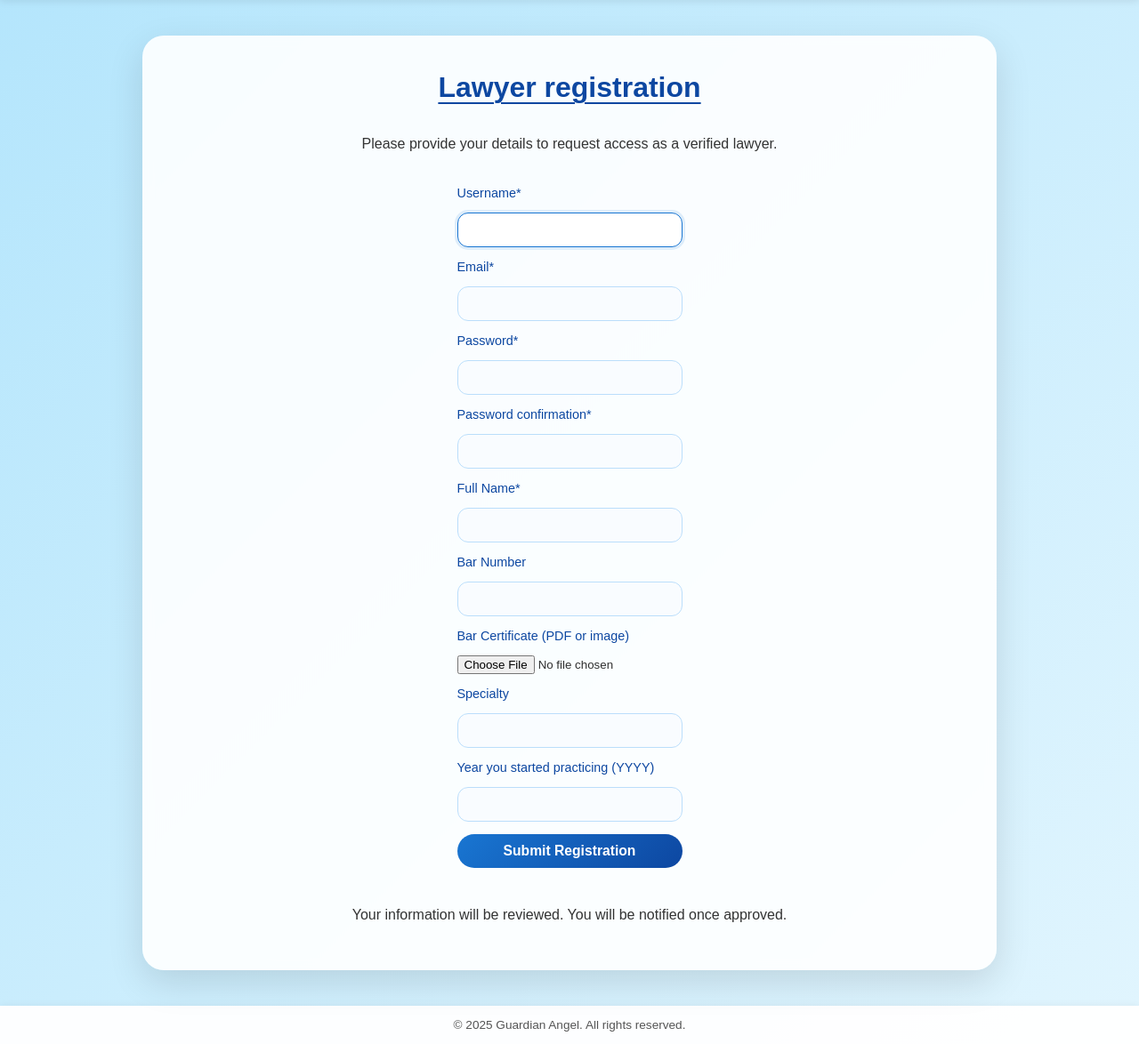
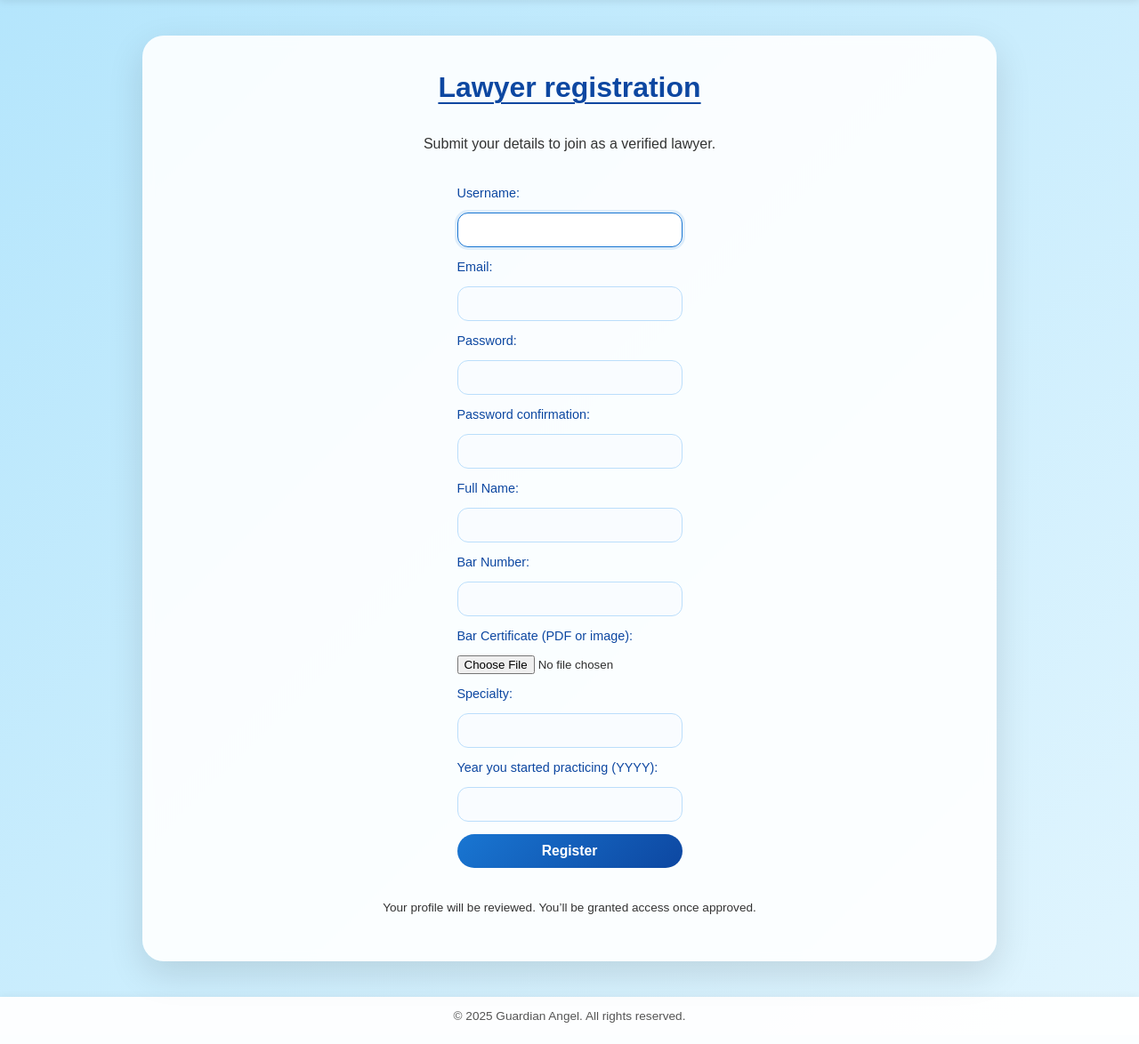
Before and after one commit to haiderhabibi1-bot/guardianangel, a Django app: page /register/lawyer/ in a window 1280 px wide. Shown: the part 80-1254 px from the top of the page at 89% size. After the commit the page ends 1230 px from the top, so only its background shows below. Run offline with Django 5.2, Linux system fonts and the light colour scheme.

Commit message:
Update register_lawyer.html

```diff
--- a/core/templates/register_lawyer.html
+++ b/core/templates/register_lawyer.html
@@ -1,25 +1,25 @@
-{% extends "base.html" %}
+{% extends 'base.html' %}
 
 {% block content %}
 <h1 class="register-title">Lawyer registration</h1>
-<p>Please provide your details to request access as a verified lawyer.</p>
+<p>Submit your details to join as a verified lawyer.</p>
 
 <form method="post" enctype="multipart/form-data">
     {% csrf_token %}
     {{ form.non_field_errors }}
 
     {% for field in form %}
-        <label for="{{ field.id_for_label }}">{{ field.label }}{% if field.field.required %}*{% endif %}</label>
+        <label for="{{ field.id_for_label }}">{{ field.label }}:</label>
         {{ field }}
         {% if field.errors %}
-            <p>{{ field.errors|striptags }}</p>
+            <div style="color: red; font-size: 0.8rem;">{{ field.errors|striptags }}</div>
         {% endif %}
     {% endfor %}
 
-    <button type="submit" class="btn">Submit Registration</button>
+    <button type="submit">Register</button>
 </form>
 
-<p style="text-align:center; margin-top:16px;">
-    Your information will be reviewed. You will be notified once approved.
+<p style="margin-top: 10px; font-size: 0.85rem; text-align: center;">
+    Your profile will be reviewed. You’ll be granted access once approved.
 </p>
 {% endblock %}
```
